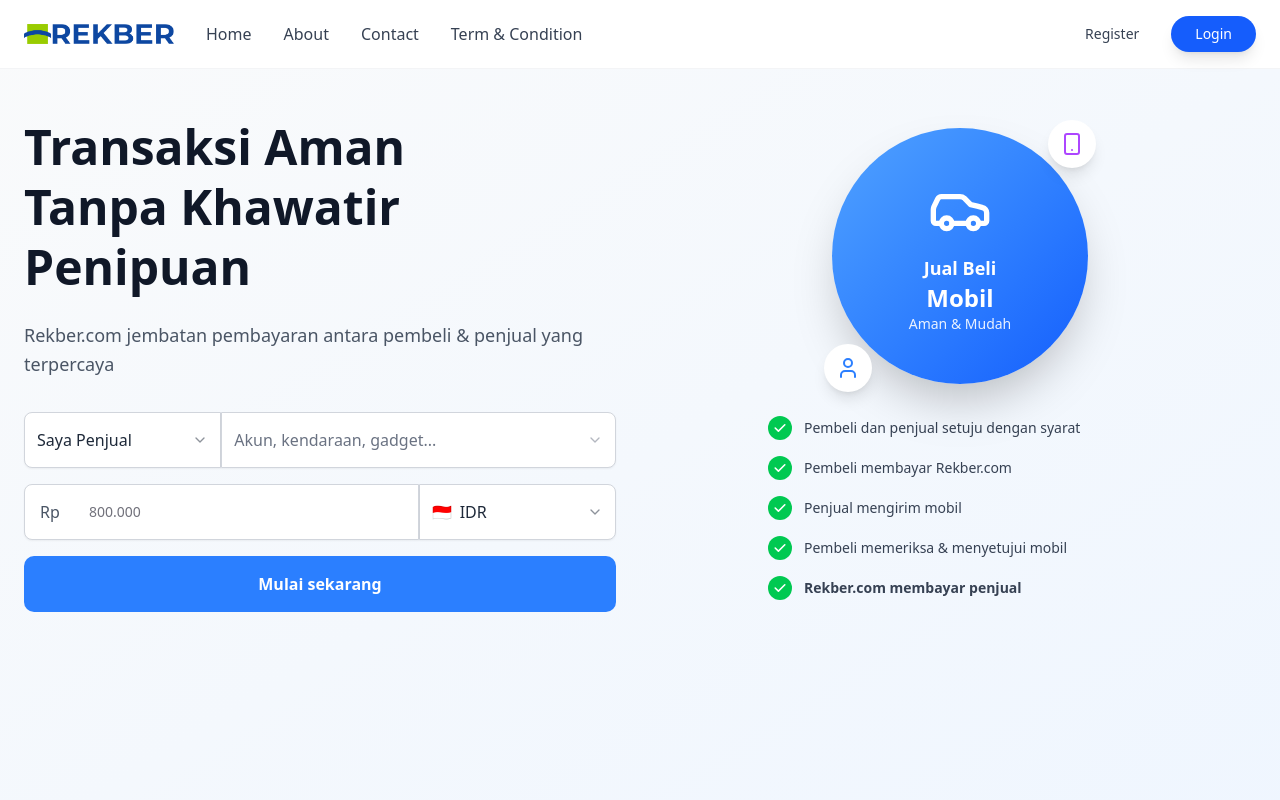
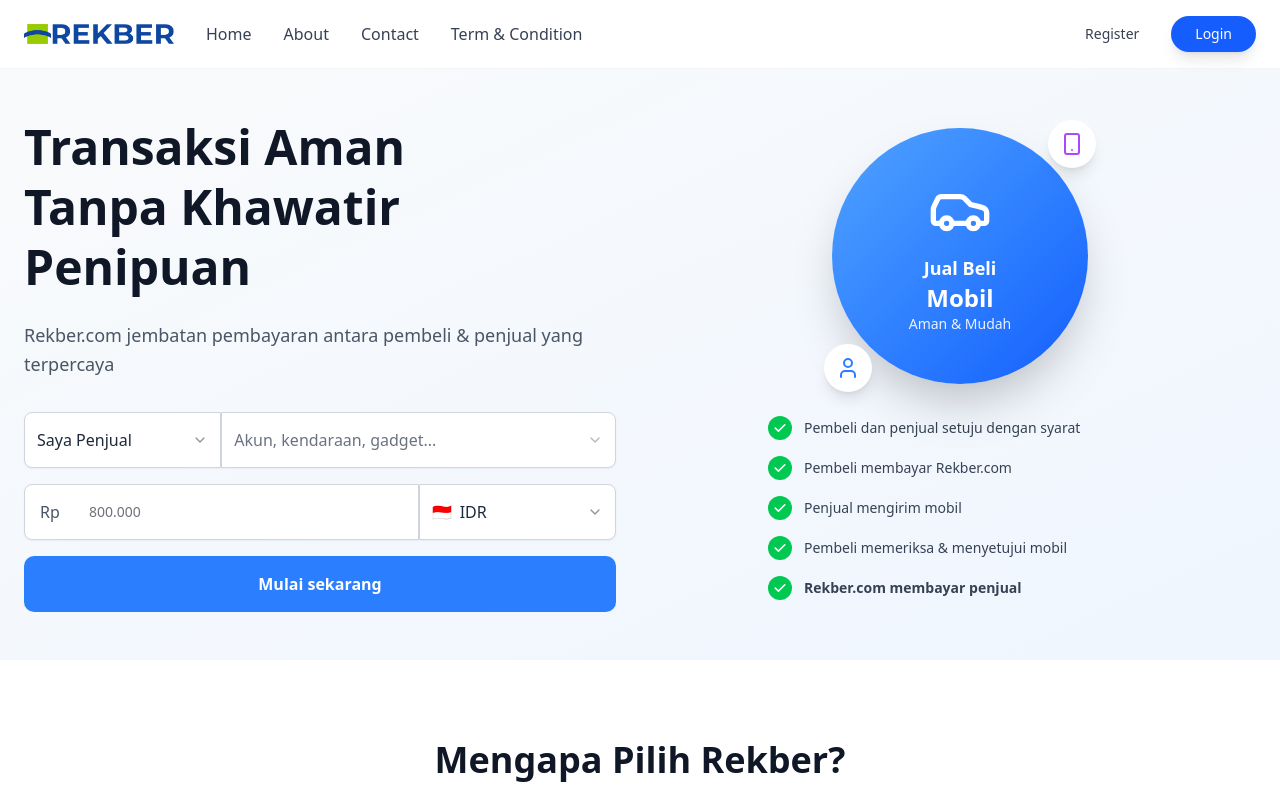
Before and after one commit to whatyuupratama/rekber-b, a Next.js app: page / in a window 1280 px wide. Shown: the top 800 px of the page. Built offline with nearby package versions, Linux system fonts and the light colour scheme.

Commit message:
[UPDATE] padding home

```diff
--- a/src/app/components/slicings/section.tsx
+++ b/src/app/components/slicings/section.tsx
@@ -29,7 +29,7 @@
     setValue(formattedValue);
   };
   return (
-    <div className="min-h-screen bg-gradient-to-br from-gray-50 to-blue-50">
+    <div className="bg-gradient-to-br from-gray-50 to-blue-50">
       <div className="container mx-auto px-6 py-12">
         <div className="grid lg:grid-cols-2 gap-12 items-center">
           {/* Left Section */}
```
